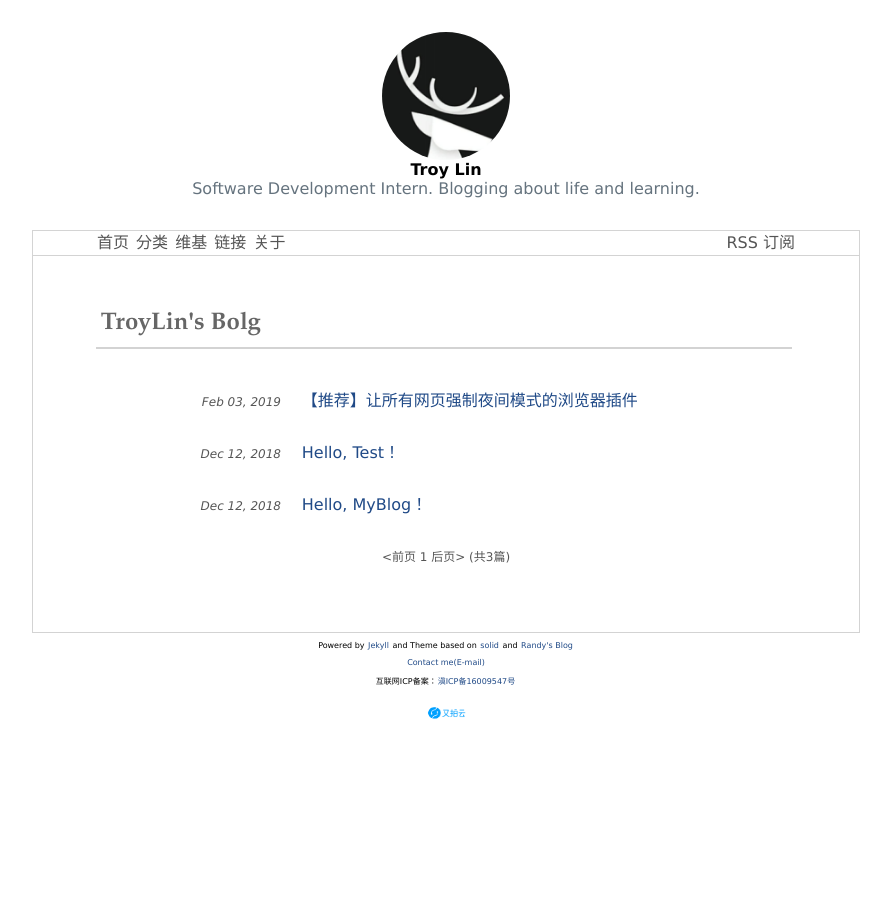
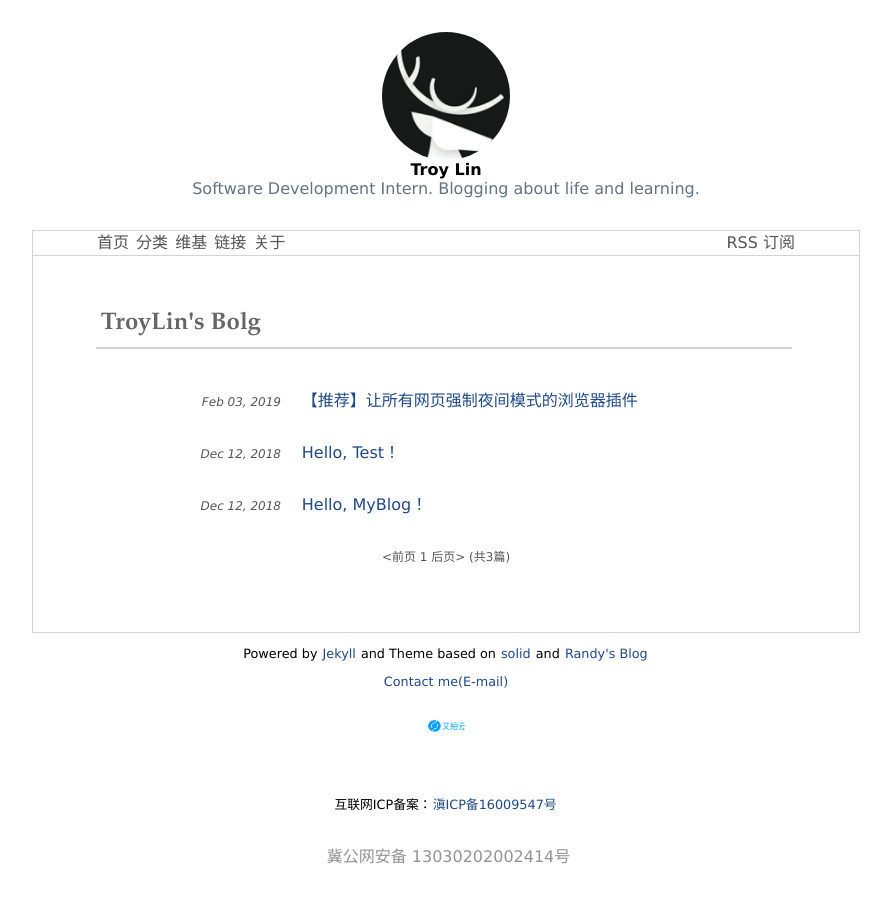
Before and after one commit to TroyLin0218/TroyLin0218.github.io, a Jekyll site: the page built from index.html, in a window 1280 px wide. Shown: the whole page, without its empty margins (194-1085 px from the left). Built offline with Jekyll 4.4.1, drawn with Linux system fonts in a browser that asks for light colours; the list of posts is cut into pages by our own code.

Commit message:
增加公安备案号

```diff
--- a/_includes/footer.html
+++ b/_includes/footer.html
@@ -1,15 +1,18 @@
 <center>
-    <p style="font-size:0.5em;">Powered by <a href="http://jekyllrb.com">Jekyll</a>
+    <p style="font-size:0.8em;">Powered by <a href="http://jekyllrb.com">Jekyll</a>
         and Theme based on <a href="http://github.com/mzlogin/jekyll-theme-solid" target="_blank">solid</a>
         and <a href="https://lutaonan.com/" target="_blank">Randy's Blog</a>
     </p>
-    <p style="font-size:0.5em;"><a href="mailto:troylin0218@163.com" target="_blank">Contact me(E-mail)</a></p>
-    <p style="font-size:0.5em;">互联网ICP备案：<a href="http://www.beian.miit.gov.cn" target="_blank">滇ICP备16009547号</a></p>
-    <p style="font-size:0.5em;">
+    <p style="font-size:0.8em;"><a href="mailto:troylin0218@163.com" target="_blank">Contact me(E-mail)</a></p>
+    <p style="font-size:0.8em;">
         <a href="https://www.upyun.com/?utm_source=lianmeng&utm_medium=referral" target="_blank">
             <img src="/images/upyunlogo.png" width=50px height=20px />
         </a>
     </p>
+    <p style="font-size:0.8em;">互联网ICP备案：<a href="http://www.beian.miit.gov.cn" target="_blank">滇ICP备16009547号</a></p>
+    <div style="width:300px;margin:0 auto; padding:20px 0;">
+		 		<a target="_blank" href="http://www.beian.gov.cn/portal/registerSystemInfo?recordcode=13030202002414" style="display:inline-block;text-decoration:none;height:20px;line-height:20px;"><img src="" style="float:left;"/><p style="float:left;height:20px;line-height:20px;margin: 0px 0px 0px 5px; color:#939393;">冀公网安备 13030202002414号</p></a>
+		 	</div>
 </center>
     </body>
 </html>
```
